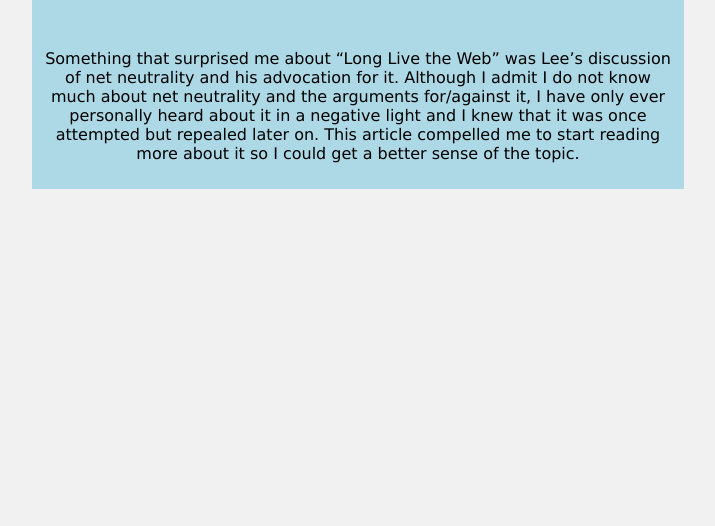
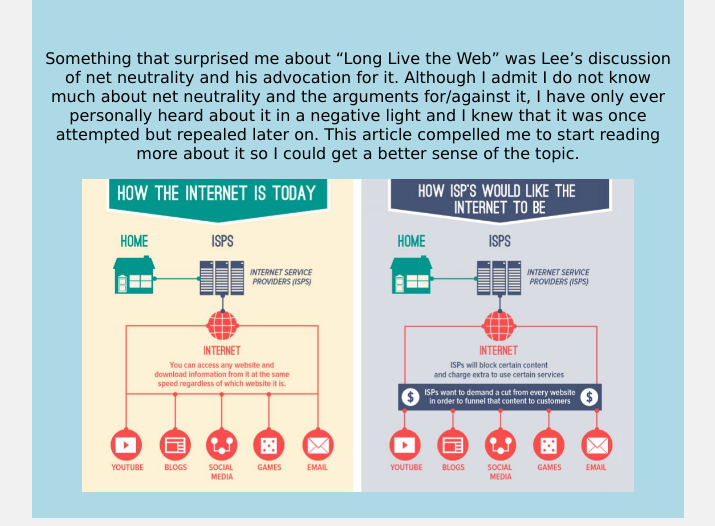
Before and after one commit to weileenchen/weileenchen.github.io, a plain HTML site: page Week03/index.html in a window 1280 px wide. Shown: the part 920-1446 px from the top of the page, without its empty margins (282-997 px from the left). Before the commit the page ends 1117 px from the top, so only its background shows below. Drawn offline with Linux system fonts and the light colour scheme.

Commit message:
pictures

```diff
--- a/Week03/index.html
+++ b/Week03/index.html
@@ -51,6 +51,9 @@
 			<p>
 				Something that surprised me about “Long Live the Web” was Lee’s discussion of net neutrality and his advocation for it. Although I admit I do not know much about net neutrality and the arguments for/against it, I have only ever personally heard about it in a negative light and I knew that it was once attempted but repealed later on. This article compelled me to start reading more about it so I could get a better sense of the topic.
 			</p>
+			<figure>
+				<img src="https://weileenchen.github.io/Images/net_neutrality.png" style="width:100%">
+			</figure>
 		</div>
 	</body>
 </html>
```
Also changed, not shown: Images/net_neutrality.png (added).
